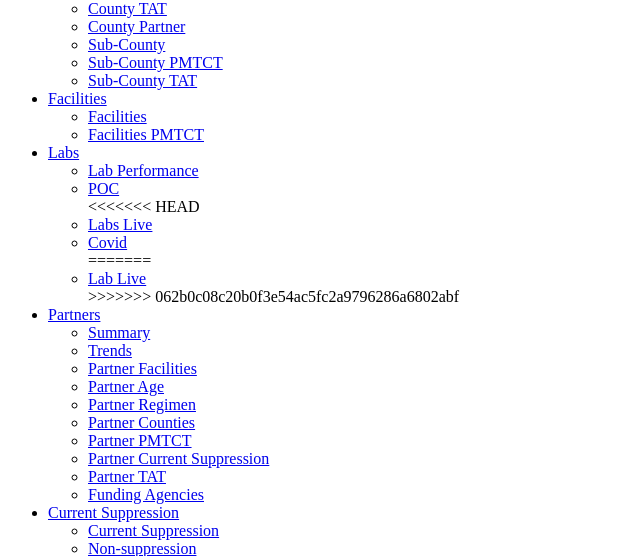
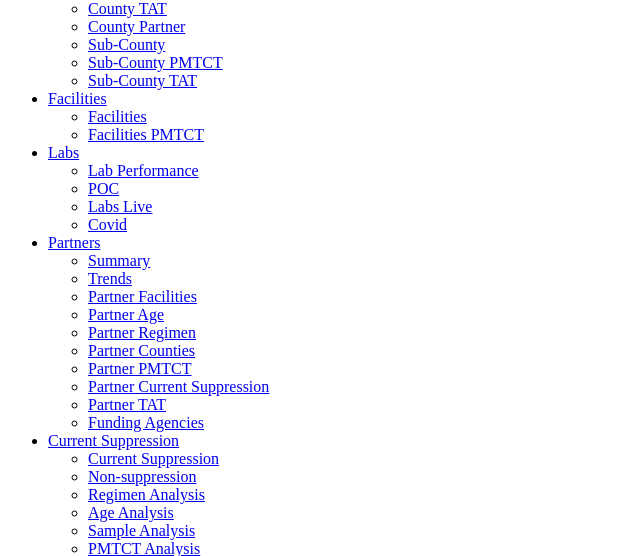
Before and after one commit to mwendakith/vl_dashboard, a PHP site: the page made by application/modules/template/views/header_view.php in a window 1280 px wide. Shown: the part 150-706 px from the top of the page, without its empty margins (0-640 px from the left). Run offline with PHP 8.4, Linux system fonts and the light colour scheme; the template is opened without the code that fills it, so the values that code supplies are empty.

Commit message:
Fixed the header conflict

```diff
--- a/application/modules/template/views/header_view.php
+++ b/application/modules/template/views/header_view.php
@@ -164,12 +164,8 @@
 							<ul class="dropdown-menu">
 								<li><a href="<?php echo base_url();?>labs">Lab Performance</a></li>
 								<li><a href="<?php echo base_url();?>labs/poc">POC</a></li>
-<<<<<<< HEAD
 								<li><a href="<?php echo base_url();?>live">Labs Live</a></li>
 								<li><a href="<?php echo base_url();?>labs/covid">Covid</a></li>
-=======
-								<li><a href="<?php echo base_url();?>live">Lab Live</a></li>
->>>>>>> 062b0c08c20b0f3e54ac5fc2a9796286a6802abf
 							</ul>
 						</li>
 						<li class="dropdown">
```
